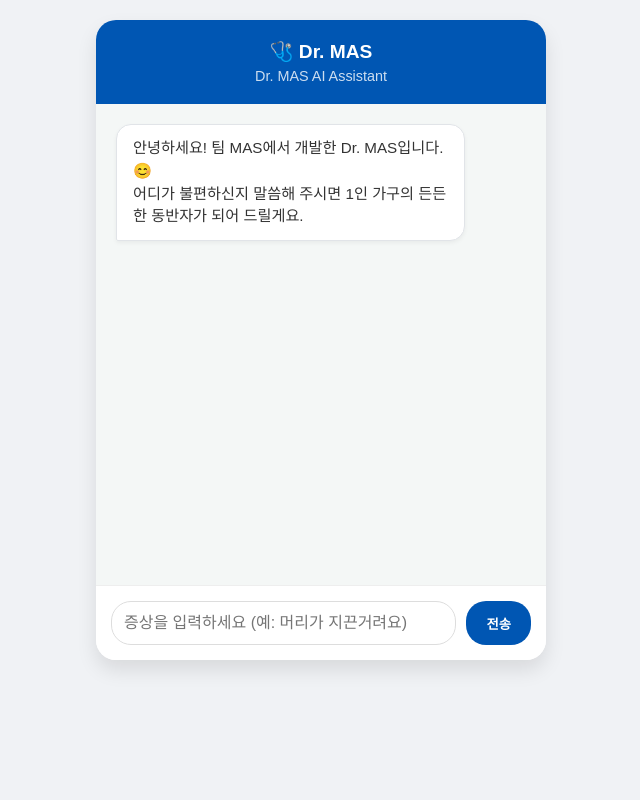
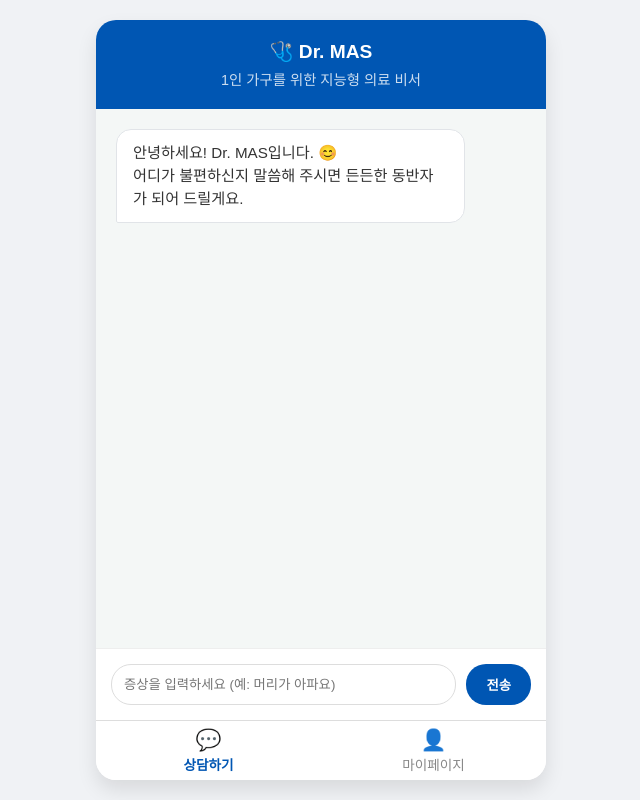
Before and after one commit to chanloper/Dr-Node, a Node server app: page / in a window 1280 px wide. Shown: the whole page, without its empty margins (319-959 px from the left). Run offline with Node 20, Linux system fonts and the light colour scheme.

Commit message:
5.14일에 수정한 ejs파일입니다

```diff
--- a/mas_project/views/chat.ejs
+++ b/mas_project/views/chat.ejs
@@ -2,22 +2,45 @@
 <html lang="ko">
 <head>
     <meta charset="UTF-8">
-    <title><%= title %></title> <style>
-        /* (위에서 드린 CSS 스타일과 동일하므로 생략 - 그대로 넣으시면 됩니다) */
-        * { box-sizing: border-box; font-family: 'Malgun Gothic', sans-serif; }
-        body { background-color: #f0f2f5; display: flex; justify-content: center; padding: 20px; margin: 0; }
-        .app-container { width: 100%; max-width: 450px; background: white; border-radius: 20px; box-shadow: 0 10px 20px rgba(0,0,0,0.1); overflow: hidden; display: flex; flex-direction: column; height: 80vh; }
+    <title>Dr. MAS AI Assistant</title>
+    <style>
+        * { box-sizing: border-box; font-family: 'Malgun Gothic', sans-serif; margin: 0; padding: 0; }
+        body { background-color: #f0f2f5; display: flex; justify-content: center; padding: 20px; height: 100vh; }
+
+        /* 앱 컨테이너 (하단 탭 공간 확보를 위해 position 설정) */
+        .app-container { width: 100%; max-width: 450px; background: white; border-radius: 20px; box-shadow: 0 10px 20px rgba(0,0,0,0.1); overflow: hidden; display: flex; flex-direction: column; position: relative; padding-bottom: 60px; /* 하단바 높이만큼 여백 */ }
+
         .header { background: #0056b3; color: white; padding: 20px; text-align: center; font-size: 1.2rem; font-weight: bold; }
         .header span { font-size: 0.9rem; font-weight: normal; opacity: 0.8; display: block; margin-top: 5px; }
-        .chat-window { flex: 1; padding: 20px; overflow-y: auto; background-color: #f4f7f6; display: flex; flex-direction: column; gap: 15px; }
+
+        /* 탭 화면 공통 설정 */
+        .tab-content { flex: 1; display: flex; flex-direction: column; overflow-y: auto; height: 100%; }
+
+        /* --- [1] 채팅 화면 스타일 --- */
+        .chat-window { flex: 1; padding: 20px; background-color: #f4f7f6; display: flex; flex-direction: column; gap: 15px; overflow-y: auto; }
         .msg { max-width: 85%; padding: 12px 16px; border-radius: 15px; font-size: 0.95rem; line-height: 1.5; word-wrap: break-word; }
         .msg.user { align-self: flex-end; background: #007bff; color: white; border-bottom-right-radius: 2px; }
-        .msg.ai { align-self: flex-start; background: white; color: #333; border: 1px solid #e1e4e8; border-bottom-left-radius: 2px; box-shadow: 0 2px 4px rgba(0,0,0,0.05); }
+        .msg.ai { align-self: flex-start; background: white; color: #333; border: 1px solid #e1e4e8; border-bottom-left-radius: 2px; }
         .badge { display: inline-block; background: #ffebee; color: #c62828; padding: 4px 10px; border-radius: 12px; font-size: 0.85rem; font-weight: bold; margin: 2px 4px 2px 0; }
         .input-area { display: flex; padding: 15px; background: white; border-top: 1px solid #eee; }
-        .input-area input { flex: 1; padding: 12px; border: 1px solid #ddd; border-radius: 20px; outline: none; font-size: 1rem; }
+        .input-area input { flex: 1; padding: 12px; border: 1px solid #ddd; border-radius: 20px; outline: none; }
         .input-area button { margin-left: 10px; padding: 10px 20px; background: #0056b3; color: white; border: none; border-radius: 20px; font-weight: bold; cursor: pointer; }
-        .loading { font-size: 0.9rem; color: #888; align-self: flex-start; margin-left: 10px; display: none; margin-bottom: 10px; }
+        .loading { font-size: 0.9rem; color: #888; align-self: flex-start; margin: 10px 0 10px 10px; display: none; }
+
+        /* --- [2] 마이페이지 화면 스타일 (새로 추가) --- */
+        .mypage-wrap { padding: 20px; background: #fff; }
+        .profile-card { text-align: center; padding: 20px 0; border-bottom: 1px solid #eee; }
+        .profile-pic { width: 80px; height: 80px; background: #e9ecef; border-radius: 50%; display: inline-block; line-height: 80px; font-size: 2rem; margin-bottom: 10px; }
+        .menu-list { list-style: none; margin-top: 20px; }
+        .menu-list li { padding: 15px 10px; border-bottom: 1px solid #f1f1f1; font-size: 1.05rem; cursor: pointer; color: #333; display: flex; justify-content: space-between; }
+        .menu-list li:hover { background: #f8f9fa; }
+        .menu-list li::after { content: '>'; color: #ccc; }
+
+        /* --- [3] 하단 네비게이션 바 스타일 --- */
+        .bottom-nav { position: absolute; bottom: 0; width: 100%; height: 60px; background: white; border-top: 1px solid #ddd; display: flex; }
+        .nav-item { flex: 1; display: flex; flex-direction: column; align-items: center; justify-content: center; color: #888; cursor: pointer; font-size: 0.85rem; transition: 0.2s; }
+        .nav-item.active { color: #0056b3; font-weight: bold; }
+        .nav-icon { font-size: 1.3rem; margin-bottom: 2px; }
     </style>
 </head>
 <body>
@@ -25,35 +48,86 @@
 <div class="app-container">
     <div class="header">
         🩺 Dr. MAS
-        <span><%= title %></span>
+        <span>1인 가구를 위한 지능형 의료 비서</span>
     </div>
 
+    <div id="view-chat" class="tab-content">
         <div class="chat-window" id="chat-window">
             <div class="msg ai">
-            안녕하세요! 팀 MAS에서 개발한 Dr. MAS입니다. 😊<br>어디가 불편하신지 말씀해 주시면 1인 가구의 든든한 동반자가 되어 드릴게요.
+                안녕하세요! Dr. MAS입니다. 😊<br>어디가 불편하신지 말씀해 주시면 든든한 동반자가 되어 드릴게요.
             </div>
         </div>
-
         <div class="loading" id="loading-msg">Dr. MAS가 의료 데이터를 정밀 분석 중입니다... ⏳</div>
-
         <div class="input-area">
-        <input type="text" id="symptom" placeholder="증상을 입력하세요 (예: 머리가 지끈거려요)" onkeypress="if(event.key === 'Enter') sendChat()">
+            <input type="text" id="symptom" placeholder="증상을 입력하세요 (예: 머리가 아파요)" onkeypress="if(event.key === 'Enter') sendChat()">
             <button onclick="sendChat()">전송</button>
         </div>
     </div>
 
+    <div id="view-mypage" class="tab-content" style="display: none;">
+        <div class="mypage-wrap">
+            <div class="profile-card">
+                <div class="profile-pic">👤</div>
+                <h3>김테스트 님</h3>
+                <p style="color: #666; font-size: 0.9rem; margin-top: 5px;">1인 가구 케어 모드 활성화 중</p>
+            </div>
+            <ul class="menu-list">
+                <li>나의 의료 기록 확인</li>
+                <li>자주 가는 병원/약국 관리</li>
+                <li>긴급 연락처 (보호자) 설정</li>
+                <li>건강 알림 설정</li>
+                <li>앱 설정</li>
+            </ul>
+        </div>
+    </div>
+
+    <div class="bottom-nav">
+        <div class="nav-item active" id="nav-chat" onclick="switchTab('chat')">
+            <div class="nav-icon">💬</div>상담하기
+        </div>
+        <div class="nav-item" id="nav-mypage" onclick="switchTab('mypage')">
+            <div class="nav-icon">👤</div>마이페이지
+        </div>
+    </div>
+</div>
+
 <script>
-    // 위치 정보를 가져오는 기능을 Promise로 감싸서 사용하기 편하게 만듭니다.
-function getCurrentLocation() {
-    return new Promise((resolve, reject) => {
-        if (!navigator.geolocation) {
-            reject(new Error("이 브라우저에서는 위치 서비스를 지원하지 않습니다."));
+    // --- 화면 전환(탭) 기능 (유지) ---
+    function switchTab(tabName) {
+        document.getElementById('view-chat').style.display = 'none';
+        document.getElementById('view-mypage').style.display = 'none';
+        document.getElementById('nav-chat').classList.remove('active');
+        document.getElementById('nav-mypage').classList.remove('active');
+        document.getElementById('view-' + tabName).style.display = 'flex';
+        document.getElementById('nav-' + tabName).classList.add('active');
     }
-        navigator.geolocation.getCurrentPosition(resolve, reject, {
-            enableHighAccuracy: true,
-            timeout: 5000,
-            maximumAge: 0
-        });
+
+    const chatWindow = document.getElementById('chat-window');
+    const symptomInput = document.getElementById('symptom');
+    const loadingMsg = document.getElementById('loading-msg');
+
+    function appendMessage(sender, text, isAiResult = false) {
+        const msgDiv = document.createElement('div');
+        msgDiv.className = `msg ${sender}`;
+        if (isAiResult) msgDiv.innerHTML = text;
+        else msgDiv.innerText = text;
+        chatWindow.appendChild(msgDiv);
+        chatWindow.scrollTop = chatWindow.scrollHeight;
+    }
+
+    function getFastLocation() {
+        return new Promise((resolve) => {
+            if (!navigator.geolocation) return resolve({ lat: null, lng: null });
+
+            navigator.geolocation.getCurrentPosition(
+                (pos) => resolve({ lat: pos.coords.latitude, lng: pos.coords.longitude }),
+                (err) => resolve({ lat: null, lng: null }), // 에러 시 바로 포기 (응답 속도 사수)
+                {
+                    enableHighAccuracy: false,
+                    timeout: 3000,
+                    maximumAge: 600000
+                }
+            );
         });
     }
 
@@ -66,19 +140,7 @@ async function sendChat() {
         loadingMsg.style.display = 'block';
 
         try {
-        // 🌟 시연용 좌표 대신 실제 위치 정보를 가져옵니다.
-        let userLat = null;
-        let userLng = null;
-
-        try {
-            const position = await getCurrentLocation();
-            userLat = position.coords.latitude;
-            userLng = position.coords.longitude;
-            console.log(`현재 위치 확인: ${userLat}, ${userLng}`);
-        } catch (locError) {
-            console.warn("위치 정보를 가져오지 못했습니다. 기본 검색으로 진행합니다.", locError);
-            // 위치 권한 거부 시 처리 로직을 여기에 추가할 수 있습니다.
-        }
+            const userLoc = await getFastLocation();
 
             const response = await fetch('/api/chat', {
                 method: 'POST',
@@ -86,8 +148,8 @@ async function sendChat() {
                 body: JSON.stringify({
                     userId: 1,
                     symptomText: symptomText,
-                userLat: userLat,
-                userLng: userLng
+                    userLat: userLoc.lat,
+                    userLng: userLoc.lng
                 })
             });
 
@@ -97,9 +159,7 @@ async function sendChat() {
             if(data.predictedDisease) {
                 const diseases = data.predictedDisease.split(',');
                 let badgesHtml = '<div style="margin-bottom:10px;">';
-            diseases.forEach(d => {
-                if(d.trim() !== "") badgesHtml += `<span class="badge">${d.trim()}</span>`;
-            });
+                diseases.forEach(d => { if(d.trim() !== "") badgesHtml += `<span class="badge">${d.trim()}</span>`; });
                 badgesHtml += '</div>';
 
                 const formattedGuide = data.guide.replace(/\n/g, '<br>');
```
Lines whose indentation alone changed are shown as unchanged.
